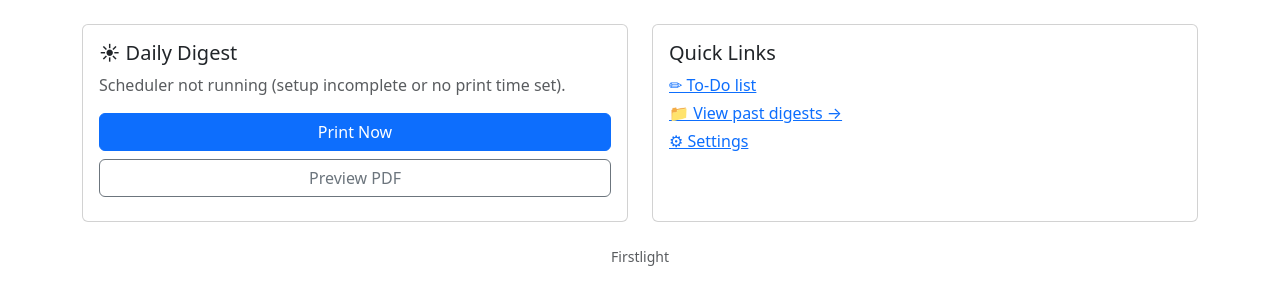
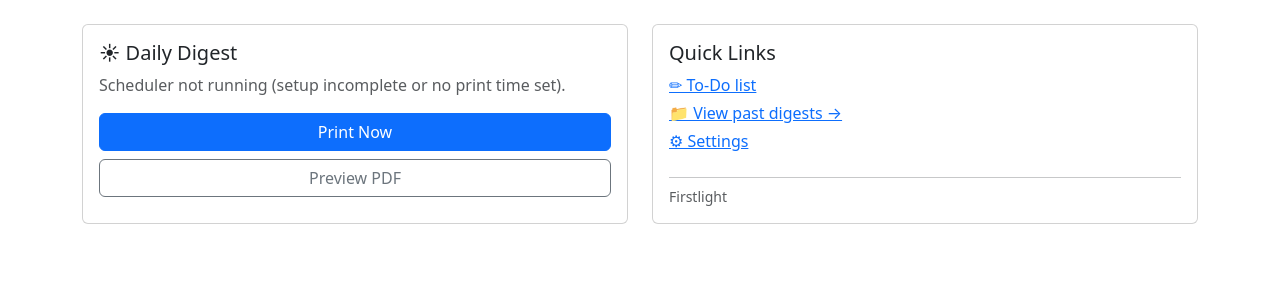
Before and after one commit to cruftbox/firstlight, a Python web app: template app/templates/index.html in a window 1280 px wide. Shown: the part 56-361 px from the top of the page. Run offline with Jinja, Linux system fonts and the light colour scheme; the template is opened without the code that fills it, so the values that code supplies are empty.

Commit message:
fix: move version footer into Quick Links card
A free-floating version line below the card row looked unanchored. It
now sits at the bottom of the Quick Links card body via flex layout, so
it visually belongs to the page chrome instead of orbiting it.

Co-Authored-By: Claude Opus 4.7 (1M context) <noreply@anthropic.com>

```diff
--- a/app/templates/index.html
+++ b/app/templates/index.html
@@ -22,7 +22,7 @@
   </div>
   <div class="col-md-6">
     <div class="card h-100">
-      <div class="card-body">
+      <div class="card-body d-flex flex-column">
         <h5 class="card-title">Quick Links</h5>
         <ul class="list-unstyled mb-0">
           {% if config.tasks.source != 'file' %}
@@ -31,17 +31,20 @@
           <li class="mb-1"><a href="/archive">&#128193; View past digests &rarr;</a></li>
           <li><a href="/settings">&#9881; Settings</a></li>
         </ul>
+        <div class="mt-auto pt-3">
+          <hr class="my-2">
+          <p class="text-muted small mb-0">
+            Firstlight
+            {% if local_version and local_version != 'unknown' %}
+            <code>{{ local_version[:7] }}</code>
+            {% endif %}
+            <span id="versionStatus"></span>
+          </p>
+        </div>
       </div>
     </div>
   </div>
 </div>
-<p class="text-muted small text-center mt-4 mb-0">
-  Firstlight
-  {% if local_version and local_version != 'unknown' %}
-  <code>{{ local_version[:7] }}</code>
-  {% endif %}
-  <span id="versionStatus"></span>
-</p>
 {% endblock %}
 {% block scripts %}
 <script>
```
